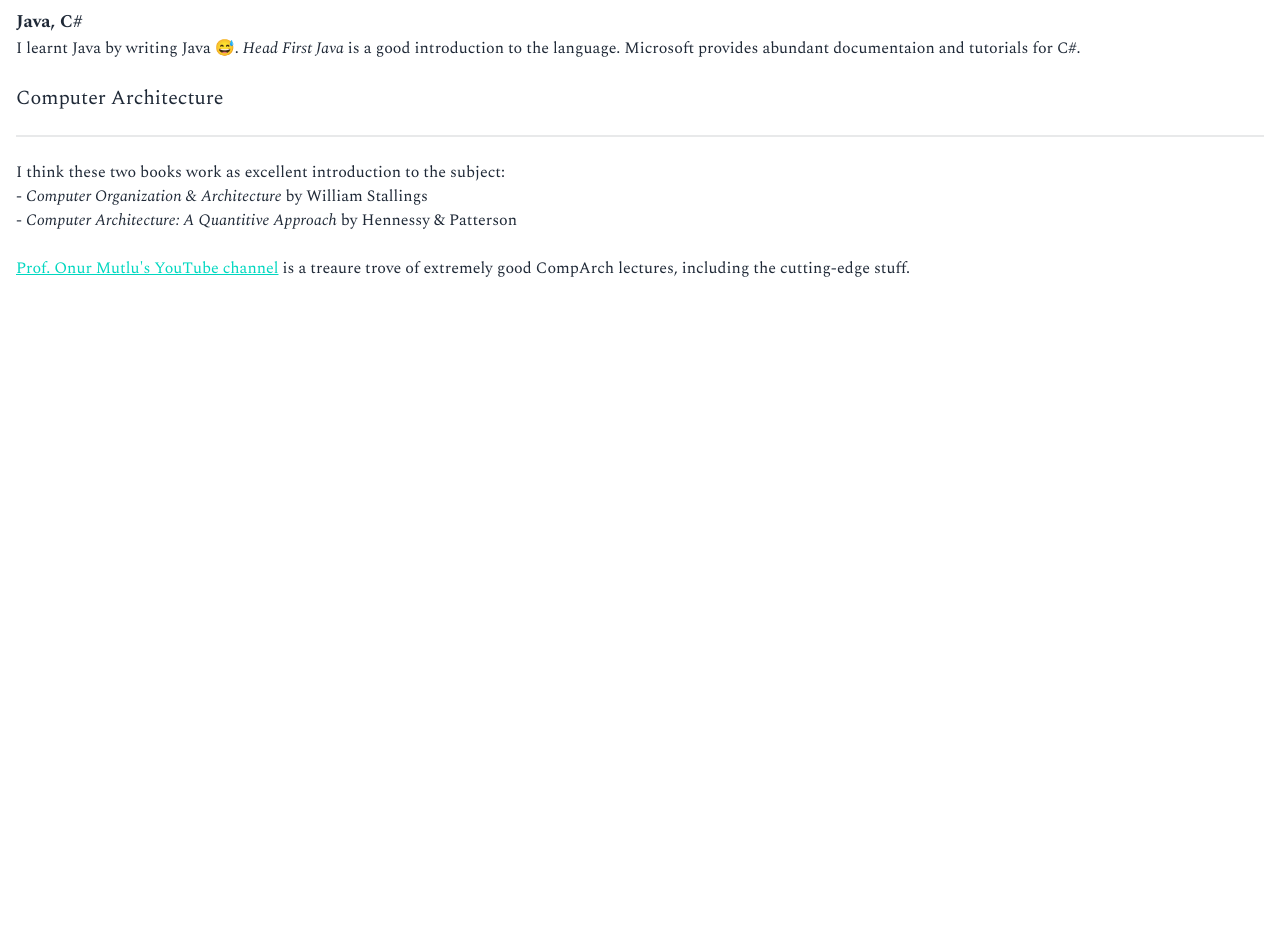
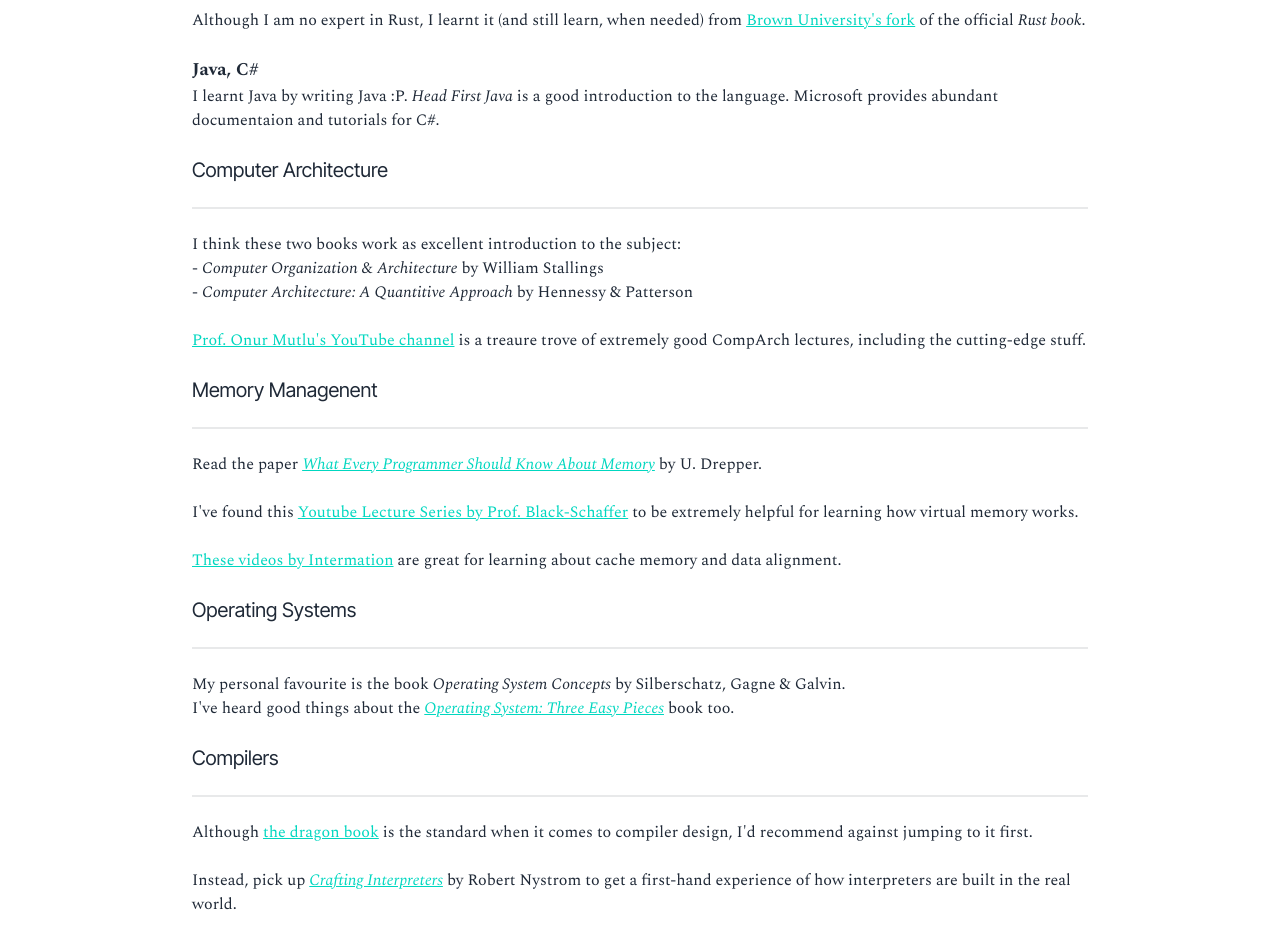
Before and after one commit to amkhrjee/resources, a website: page index.html in a window 1280 px wide. Shown: the part 608-1540 px from the top of the page. Before the commit the page ends 904 px from the top, so only its background shows below. Drawn offline with nearby package versions, Linux system fonts and the light colour scheme.

Commit message:
add: few more sections

```diff
--- a/index.html
+++ b/index.html
@@ -10,12 +10,15 @@
   <link
     href="https://fonts.googleapis.com/css2?family=Spectral:ital,wght@0,200;0,300;0,400;0,500;0,600;0,700;0,800;1,200;1,300;1,400;1,500;1,600;1,700;1,800&display=swap"
     rel="stylesheet" />
+  <link href="https://fonts.googleapis.com/css2?family=Inter+Tight:ital,wght@0,100..900;1,100..900&display=swap"
+    rel="stylesheet">
+
   <link rel="stylesheet"
     href="https://fonts.googleapis.com/css2?family=Material+Symbols+Outlined:opsz,wght,FILL,GRAD@20..48,100..700,0..1,-50..200" />
   <link rel="stylesheet" href="./output.css" />
 </head>
 
-<body class="p-4">
+<body data-theme="black" class="p-4 md:pl-48 md:pr-48">
 
   <div class="flex justify-between items-baseline">
     <p class="text-xl italic">Collection of Resources</p>
@@ -32,7 +35,7 @@
   </label>
   <br />
   <div>
-    <p class="text-xl">Programming Languages</p>
+    <p class="text-xl font-serif">Programming Languages</p>
     <div class="divider"></div>
     <p class="text-lg font-bold">JavaScript</p>
     Although there are many YT tutorials out there, I'd highly recommened learning JS from <a class="link link-accent"
@@ -63,11 +66,11 @@
 
     <br /><br />
     <p class="text-lg font-bold">Java, C#</p>
-    I learnt Java by writing Java 😅. <span class="italic">Head First Java</span> is a good introduction to the
+    I learnt Java by writing Java :P. <span class="italic">Head First Java</span> is a good introduction to the
     language. Microsoft provides abundant documentaion and tutorials for C#.
 
     <br /><br />
-    <p class="text-xl">Computer Architecture</p>
+    <p class="text-xl font-serif">Computer Architecture</p>
     <div class="divider"></div>
     I think these two books work as excellent introduction to the subject:
     <ul>
@@ -81,6 +84,45 @@
     cutting-edge
     stuff.
 
+    <br /><br />
+    <p class="text-xl font-serif">Memory Managenent</p>
+    <div class="divider"></div>
+    Read the paper <a class="italic link link-accent"
+      href="https://people.freebsd.org/~lstewart/articles/cpumemory.pdf">What Every Programmer Should Know About
+      Memory</a> by U. Drepper.
+    <br />
+    <br />
+    I've found this <a class="link link-accent"
+      href="https://youtube.com/playlist?list=PLiwt1iVUib9s2Uo5BeYmwkDFUh70fJPxX&si=1296I6Su6qnl2lLe">Youtube Lecture
+      Series by Prof. Black-Schaffer</a> to be extremely helpful for learning how virtual
+    memory works.
+    <br /><br />
+    <a class="link link-accent"
+      href="https://youtube.com/playlist?list=PLjgw_ONy8oIDjV3r0bOawg6dECNQuEqiA&si=tEpHPuTAIsuw5nJw">These videos
+      by Intermation</a> are great for learning about cache memory and data alignment.
+
+
+    <br /><br />
+    <p class="text-xl font-serif">Operating Systems</p>
+    <div class="divider"></div>
+    My personal favourite is the book <span class="italic">Operating System Concepts</span> by Silberschatz, Gagne &
+    Galvin.
+
+    <br />
+    I've heard good things about the <a href="https://pages.cs.wisc.edu/~remzi/OSTEP/"
+      class="link link-accent italic">Operating System: Three Easy Pieces</a> book too.
+
+    <br /><br />
+    <p class="text-xl font-serif">Compilers</p>
+    <div class="divider"></div>
+    Although <a href="https://www-2.dc.uba.ar/staff/becher/dragon.pdf" class="link link-accent">the dragon book</a> is
+    the standard when it comes to compiler design, I'd recommend against jumping to it
+    first.
+
+    <br /><br />
+    Instead, pick up <a href="https://craftinginterpreters.com/" class="link link-accent italic">Crafting
+      Interpreters</a> by Robert Nystrom to get a
+    first-hand experience of how interpreters are built in the real world.
   </div>
 </body>
 
--- a/tailwind.config.js
+++ b/tailwind.config.js
@@ -1,10 +1,14 @@
 /** @type {import('tailwindcss').Config} */
 module.exports = {
   content: ["./index.html"],
+  daisyUi: {
+    themes: ["black"],
+  },
   theme: {
     extend: {
       fontFamily: {
         sans: ["Spectral", "system-ui"],
+        serif: ["Inter Tight"],
       },
     },
   },
```
Also changed, not shown: output.css.
